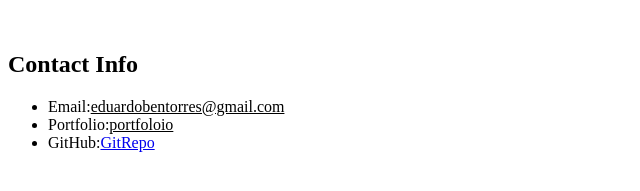
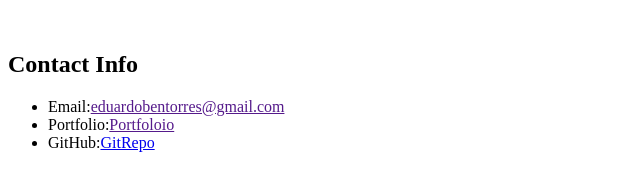
Before and after one commit to EduardoBenTorres/EduardoBootcamp, a plain HTML site: page index.html in a window 1280 px wide. Shown: the part 483-674 px from the top of the page, without its empty margins (0-640 px from the left). Drawn offline with Linux system fonts and the light colour scheme.

Commit message:
About Me Final

```diff
--- a/index.html
+++ b/index.html
@@ -16,8 +16,8 @@
     <br>
     <h2>Contact Info</h2>
         <ul>
-            <li>Email:<a style="text-decoration:underline" >eduardobentorres@gmail.com</a></li>
-            <li>Portfolio:<a style="text-decoration:underline" >portfoloio </a> </li>
+            <li>Email:<a href="" >eduardobentorres@gmail.com</a></li>
+            <li>Portfolio:<a href="" >Portfoloio </a> </li>
             <li>GitHub:<a href="https://github.com/EduardoBenTorres/EduardoBootcamp">GitRepo</a></li>
         </ul>
 </body>
```
